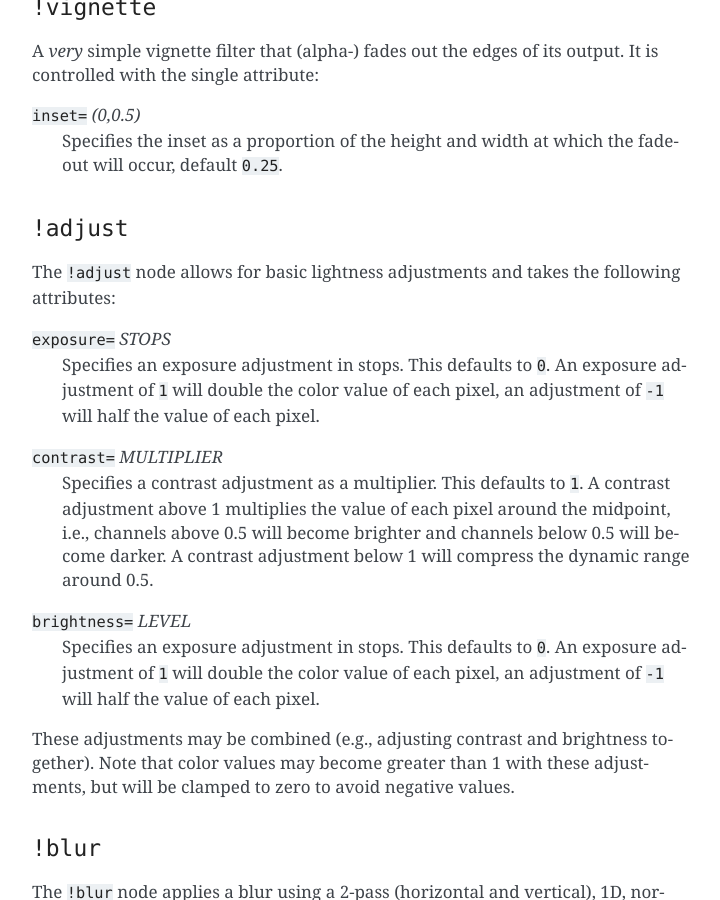
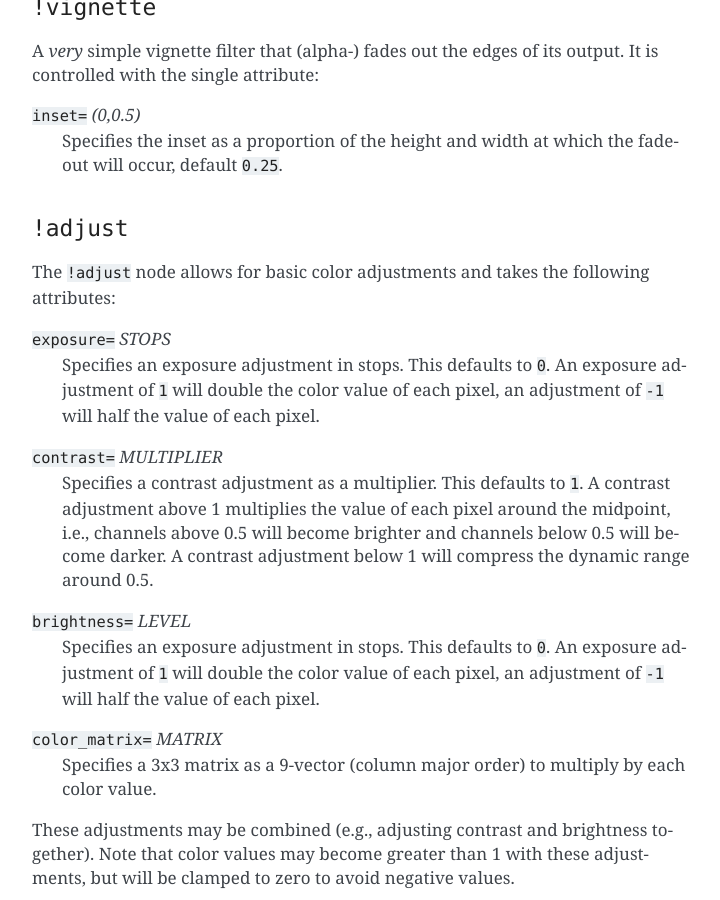
Before and after one commit to jonathanhogg/flitter, a Sphinx documentation site: the page built from docs/windows.md, in a window 1280 px wide and 900 px high, scrolled down 14009 px. Shown: the whole window, without its empty margins (388-1108 px from the left). Built offline with Sphinx 7.4.7, drawn with Linux system fonts in a browser that asks for light colours.

Commit message:
Add ability to provide an arbitrary color matrix to `!adjust`

```diff
--- a/docs/windows.md
+++ b/docs/windows.md
@@ -621,8 +621,8 @@ fade-out will occur, default `0.25`.
 
 ### `!adjust`
 
-The `!adjust` node allows for basic lightness adjustments and takes the
-following attributes:
+The `!adjust` node allows for basic color adjustments and takes the following
+attributes:
 
 `exposure=` *STOPS*
 : Specifies an exposure adjustment in stops. This defaults to `0`. An exposure
@@ -640,6 +640,10 @@ range around 0.5.
 : Specifies an exposure adjustment in stops. This defaults to `0`. An exposure
 adjustment of `1` will double the color value of each pixel, an adjustment of
 `-1` will half the value of each pixel.
+
+`color_matrix=` *MATRIX*
+: Specifies a 3x3 matrix as a 9-vector (column major order) to multiply by each
+color value.
 
 These adjustments may be combined (e.g., adjusting contrast and brightness
 together). Note that color values may become greater than 1 with these
```
Also changed, not shown: 2 other files.
